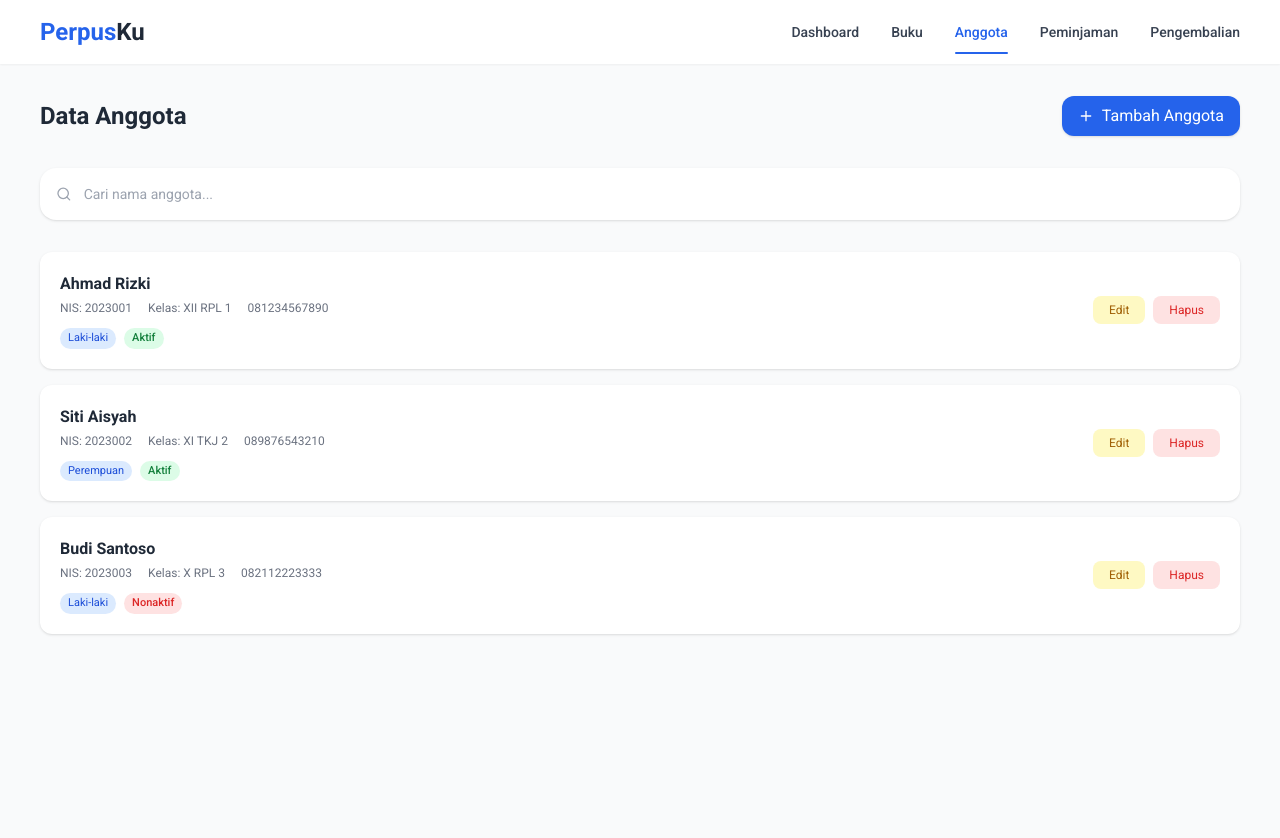
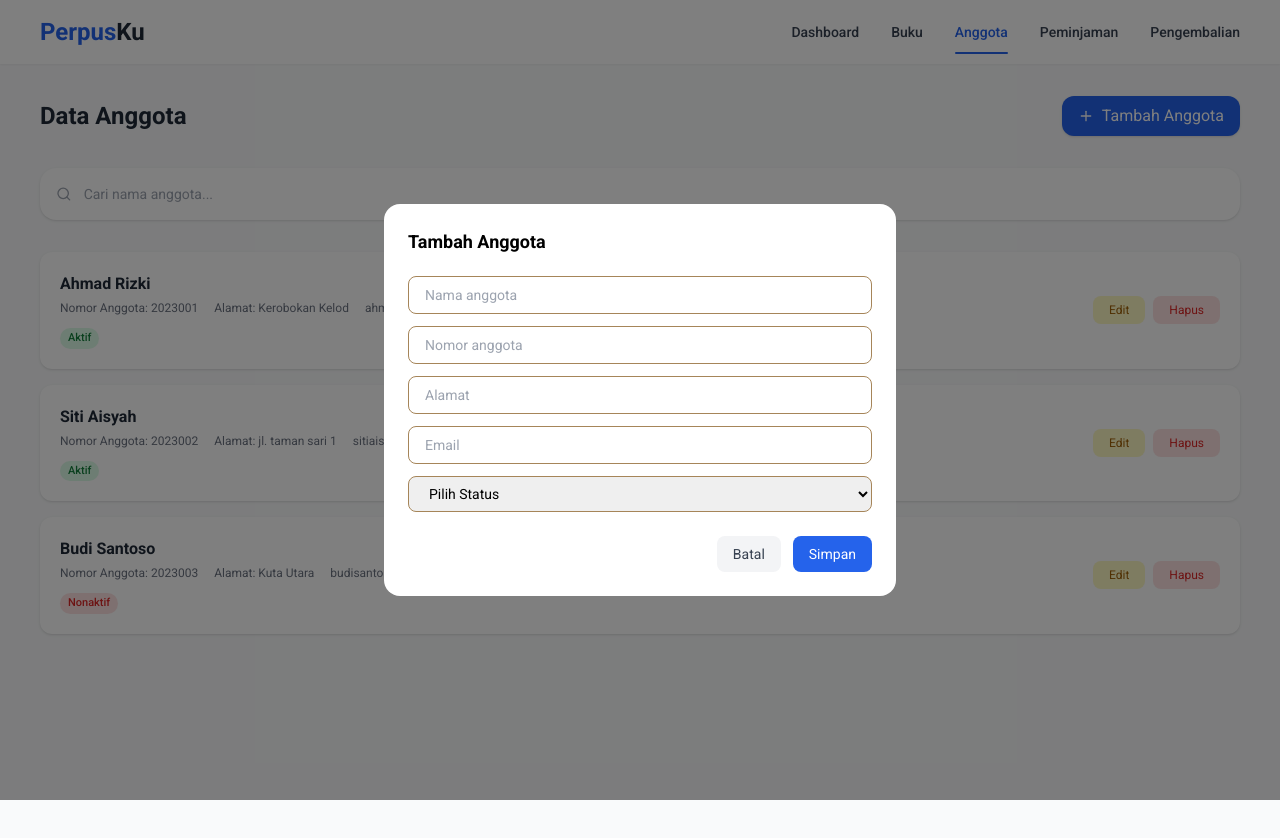
Before and after one commit to teksaglobalindonesia/perpusku-tj-2025, a Next.js app: page /anggota in a window 1280 px wide. Both pictures are taken after a click on the button "Tambah Anggota". Shown: the top 838 px of the page. Built offline with nearby package versions, Linux system fonts and the light colour scheme.

Commit message:
PK-07 | Tambah Anggota Page Layout

```diff
--- a/components/custom/anggota.tsx
+++ b/components/custom/anggota.tsx
@@ -8,34 +8,33 @@ const AnggotaPage = () => {
   const [showEditModal, setShowEditModal] = useState(false);
   const [showDeleteModal, setShowDeleteModal] = useState(false);
   const [selectedMember, setSelectedMember] = useState<any>(null);
+  const [showAddModal, setShowAddModal] = useState(false);
+
 
   // Dummy data anggota
   const members = [
     {
       id: 1,
       name: "Ahmad Rizki",
-      nis: "2023001",
-      class: "XII RPL 1",
-      phone: "081234567890",
-      gender: "Laki-laki",
+      no_member: "2023001",
+      address: "Kerobokan Kelod",
+      email: "ahmadfahrezi@yahoo.com",
       status: "Aktif",
     },
     {
       id: 2,
       name: "Siti Aisyah",
-      nis: "2023002",
-      class: "XI TKJ 2",
-      phone: "089876543210",
-      gender: "Perempuan",
+      no_member: "2023002",
+      address: "jl. taman sari 1",
+      email: "sitiaisyah@outlook.com",
       status: "Aktif",
     },
     {
       id: 3,
       name: "Budi Santoso",
-      nis: "2023003",
-      class: "X RPL 3",
-      phone: "082112223333",
-      gender: "Laki-laki",
+      no_member: "2023003",
+      address: "Kuta Utara",
+      email: "budisantoso@gmail.com",
       status: "Nonaktif",
     },
   ];
@@ -62,7 +61,8 @@ const AnggotaPage = () => {
           Data Anggota
         </h1>
 
-        <button className="flex items-center justify-center gap-2 bg-blue-600 hover:bg-blue-700 text-white px-4 py-2 rounded-xl shadow text-sm sm:text-base">
+        <button onClick={() => setShowAddModal(true)}
+          className="flex items-center justify-center gap-2 bg-blue-600 hover:bg-blue-700 text-white px-4 py-2 rounded-xl shadow text-sm sm:text-base">
           <FiPlus />
           <span>Tambah Anggota</span>
         </button>
@@ -94,15 +94,12 @@ const AnggotaPage = () => {
         </h2>
 
         <div className="flex flex-wrap gap-x-4 gap-y-1 text-[11px] sm:text-xs text-gray-500">
-          <span>NIS: {member.nis}</span>
-          <span>Kelas: {member.class}</span>
-          <span>{member.phone}</span>
+          <span>Nomor Anggota: {member.no_member}</span>
+          <span>Alamat: {member.address}</span>
+          <span>{member.email}</span>
         </div>
 
         <div className="flex flex-wrap gap-2 mt-2">
-          <span className="px-2 py-0.5 text-[10px] sm:text-[11px] bg-blue-100 text-blue-700 rounded-full">
-            {member.gender}
-          </span>
 
           <span
             className={`px-2 py-0.5 text-[10px] sm:text-[11px] font-medium rounded-full ${
@@ -234,6 +231,59 @@ const AnggotaPage = () => {
           </div>
         </div>
       )}
+      {/* Modal Tambah */}
+{showAddModal && (
+  <div className="fixed inset-0 bg-black/50 z-[9999] flex items-center justify-center p-4">
+    <div className="bg-white w-full max-w-lg rounded-2xl p-6 animate-scale-in">
+      <h2 className="text-lg font-semibold mb-5">Tambah Anggota</h2>
+
+      <div className="space-y-3">
+        <input
+          type="text"
+          placeholder="Nama anggota"
+          className="w-full border rounded-lg px-4 py-2 text-sm"
+        />
+
+        <input
+          type="text"
+          placeholder="Nomor anggota"
+          className="w-full border rounded-lg px-4 py-2 text-sm"
+        />
+
+        <input
+          type="text"
+          placeholder="Alamat"
+          className="w-full border rounded-lg px-4 py-2 text-sm"
+        />
+
+        <input
+          type="email"
+          placeholder="Email"
+          className="w-full border rounded-lg px-4 py-2 text-sm"
+        />
+
+        <select className="w-full border rounded-lg px-4 py-2 text-sm">
+          <option value="">Pilih Status</option>
+          <option>Aktif</option>
+          <option>Nonaktif</option>
+        </select>
+      </div>
+
+      <div className="flex justify-end gap-3 mt-6">
+        <button
+          onClick={() => setShowAddModal(false)}
+          className="px-4 py-2 rounded-lg bg-gray-100 text-gray-700 text-sm"
+        >
+          Batal
+        </button>
+        <button className="px-4 py-2 rounded-lg bg-blue-600 text-white text-sm">
+          Simpan
+        </button>
+      </div>
+    </div>
+  </div>
+)}
+
     </div>
   );
 };
```
